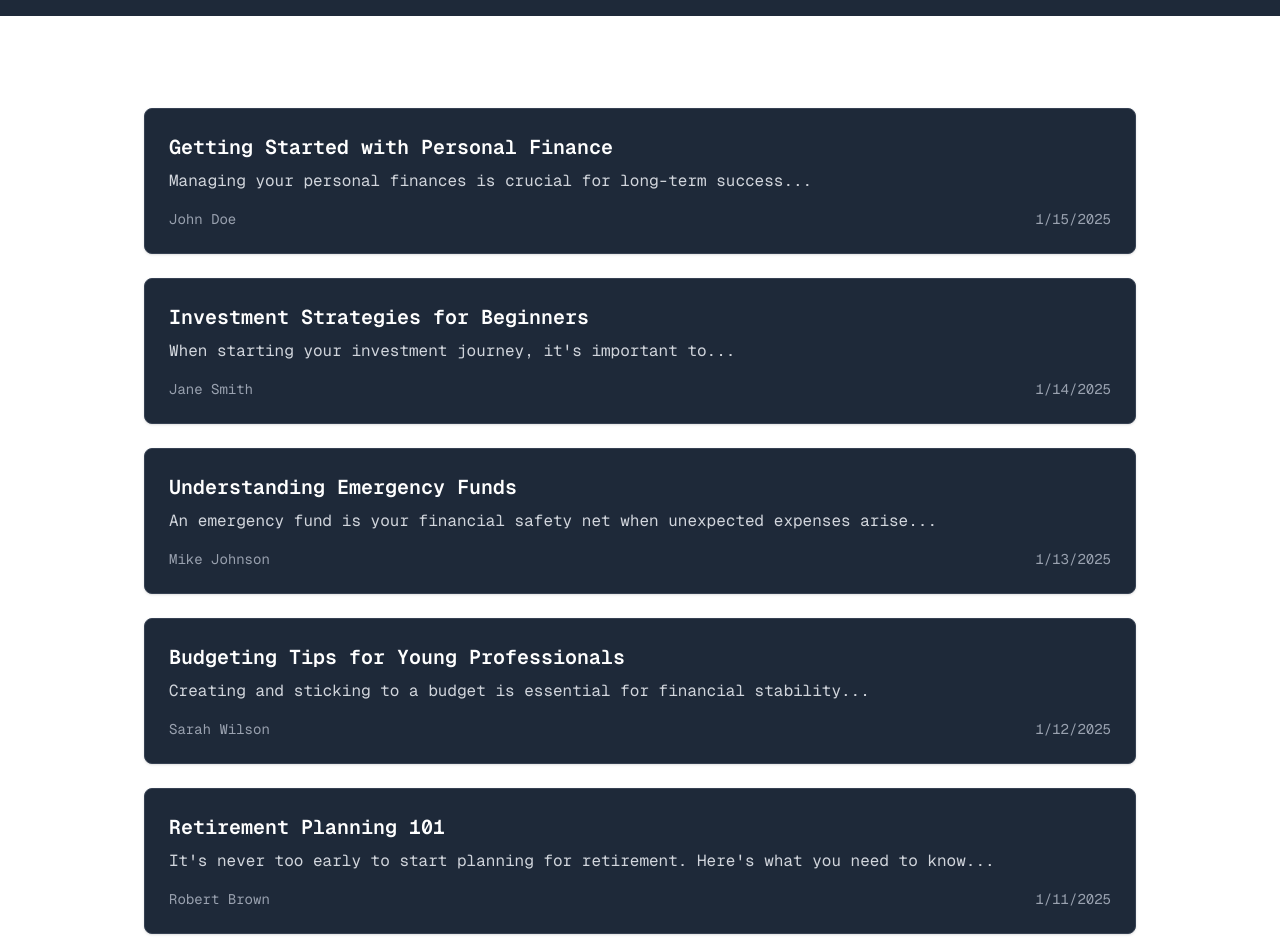
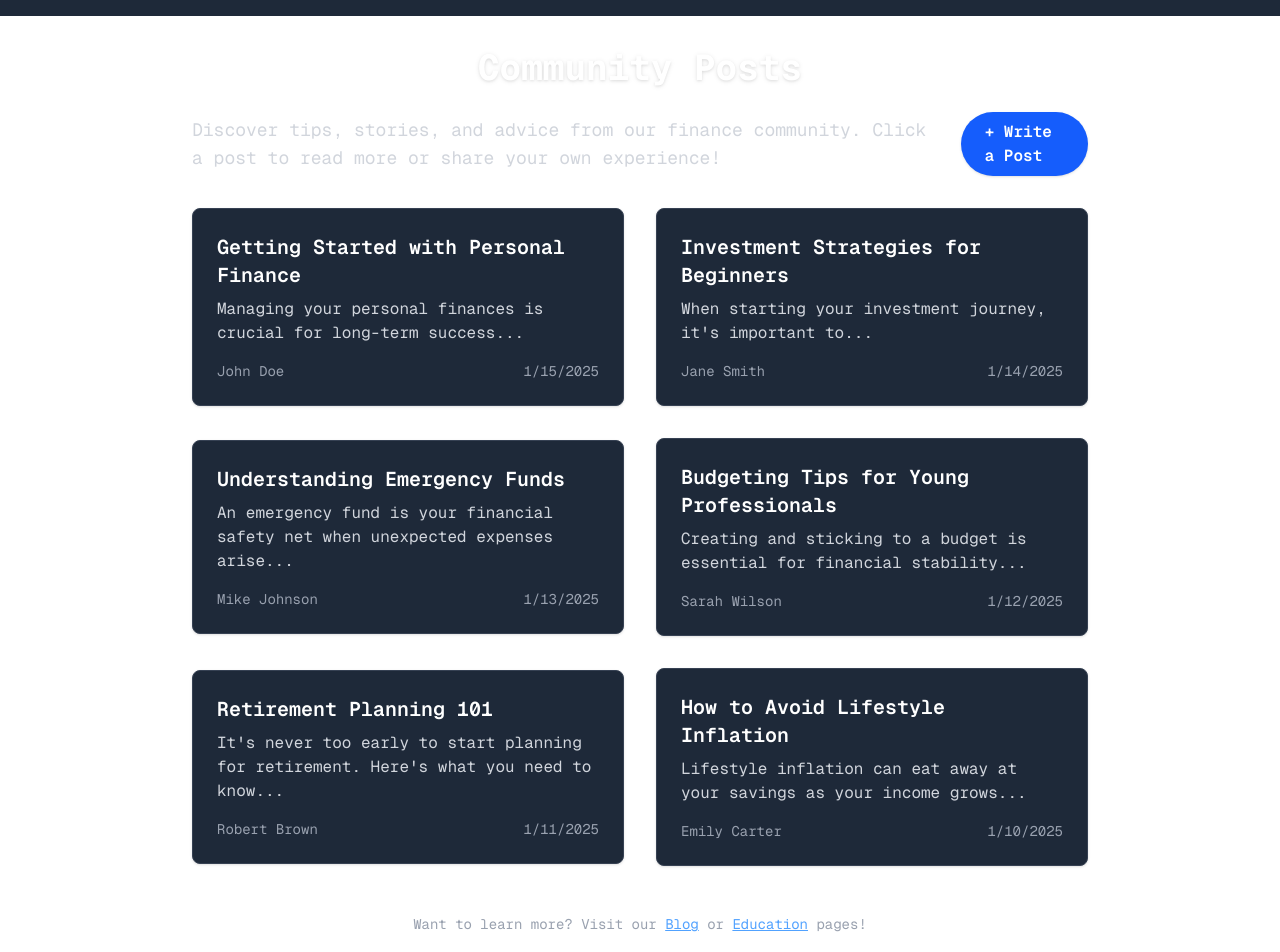
Before and after one commit to FraneCaleta/finance-education, a Next.js app: page /posts in a window 1280 px wide. Shown: the part 60-1012 px from the top of the page. Built offline with nearby package versions, Linux system fonts and the light colour scheme.

Commit message:
improve posts page so they can be expanded

```diff
--- a/src/app/posts/page.tsx
+++ b/src/app/posts/page.tsx
@@ -1,4 +1,7 @@
+"use client";
+
 import PostCard from "../../components/PostCard";
+import { useState, useRef } from "react";
 
 interface Post {
   id: string;
@@ -6,6 +9,7 @@ interface Post {
   content: string;
   author: string;
   date: string;
+  fullContent: string;
 }
 
 const MOCK_POSTS: Post[] = [
@@ -13,7 +17,9 @@ const MOCK_POSTS: Post[] = [
     id: "1",
     title: "Getting Started with Personal Finance",
     content:
-      "Managing your personal finances is crucial for long-term success...",
+      "Managing your personal finances is crucial for long-term success... ",
+    fullContent:
+      "Managing your personal finances is crucial for long-term success. Start by tracking your income and expenses, set clear financial goals, and create a budget that works for you. Remember, small steps taken today can lead to big rewards in the future. Automate your savings, avoid unnecessary debt, and always keep learning about money management.",
     author: "John Doe",
     date: "2025-01-15",
   },
@@ -21,6 +27,8 @@ const MOCK_POSTS: Post[] = [
     id: "2",
     title: "Investment Strategies for Beginners",
     content: "When starting your investment journey, it's important to...",
+    fullContent:
+      "When starting your investment journey, it's important to understand your risk tolerance and diversify your portfolio. Consider index funds or ETFs for broad market exposure, and avoid putting all your eggs in one basket. Stay consistent, invest regularly, and don't panic during market downturns.",
     author: "Jane Smith",
     date: "2025-01-14",
   },
@@ -29,6 +37,8 @@ const MOCK_POSTS: Post[] = [
     title: "Understanding Emergency Funds",
     content:
       "An emergency fund is your financial safety net when unexpected expenses arise...",
+    fullContent:
+      "An emergency fund is your financial safety net when unexpected expenses arise. Aim to save at least 3-6 months' worth of living expenses in a separate, easily accessible account. This will help you avoid debt and give you peace of mind during tough times.",
     author: "Mike Johnson",
     date: "2025-01-13",
   },
@@ -37,6 +47,8 @@ const MOCK_POSTS: Post[] = [
     title: "Budgeting Tips for Young Professionals",
     content:
       "Creating and sticking to a budget is essential for financial stability...",
+    fullContent:
+      "Creating and sticking to a budget is essential for financial stability. Track your spending, prioritize needs over wants, and set aside money for savings and investments. Use budgeting apps or spreadsheets to stay organized and motivated.",
     author: "Sarah Wilson",
     date: "2025-01-12",
   },
@@ -45,20 +57,123 @@ const MOCK_POSTS: Post[] = [
     title: "Retirement Planning 101",
     content:
       "It's never too early to start planning for retirement. Here's what you need to know...",
+    fullContent:
+      "It's never too early to start planning for retirement. Contribute to retirement accounts like IRAs or 401(k)s, take advantage of employer matches, and let compounding work in your favor. Review your plan regularly and adjust as your goals or circumstances change.",
     author: "Robert Brown",
     date: "2025-01-11",
+  },
+  {
+    id: "6",
+    title: "How to Avoid Lifestyle Inflation",
+    content:
+      "Lifestyle inflation can eat away at your savings as your income grows...",
+    fullContent:
+      "Lifestyle inflation can eat away at your savings as your income grows. To avoid it, increase your savings rate when you get a raise, keep your expenses in check, and focus on long-term goals rather than short-term gratification. Remember, wealth is built by keeping your spending below your means.",
+    author: "Emily Carter",
+    date: "2025-01-10",
   },
 ];
 
 export default function Posts() {
+  const [selectedPost, setSelectedPost] = useState<Post | null>(null);
+  const modalRef = useRef<HTMLDivElement>(null);
+
+  // Close modal when clicking outside the modal content
+  function handleModalOverlayClick(e: React.MouseEvent<HTMLDivElement>) {
+    if (modalRef.current && e.target === modalRef.current) {
+      setSelectedPost(null);
+    }
+  }
+
   return (
-    <div>
-      <h1 className="text-3xl font-bold mb-6 text-white">Community Posts</h1>
-      <div className="grid gap-6">
+    <section className="max-w-4xl mx-auto">
+      <h1 className="text-3xl md:text-4xl font-bold mb-6 text-white text-center drop-shadow">
+        Community Posts
+      </h1>
+      <div className="flex flex-col md:flex-row md:items-center md:justify-between mb-8 gap-4">
+        <p className="text-gray-300 text-lg">
+          Discover tips, stories, and advice from our finance community. Click a
+          post to read more or share your own experience!
+        </p>
+        <a
+          href="#"
+          className="inline-block bg-blue-600 hover:bg-blue-700 text-white font-semibold py-2 px-6 rounded-full shadow transition transform hover:-translate-y-1 hover:scale-105"
+        >
+          + Write a Post
+        </a>
+      </div>
+      <div className="grid gap-8 md:grid-cols-2">
         {MOCK_POSTS.map((post) => (
-          <PostCard key={post.id} post={post} />
+          <button
+            key={post.id}
+            className="text-left focus:outline-none"
+            onClick={() => setSelectedPost(post)}
+            aria-label={`Read full post: ${post.title}`}
+          >
+            <PostCard post={post} />
+          </button>
         ))}
       </div>
-    </div>
+      {/* Modal for full post */}
+      {selectedPost && (
+        <div
+          ref={modalRef}
+          className="fixed inset-0 z-50 flex items-center justify-center bg-black/60 backdrop-blur-sm"
+          onClick={handleModalOverlayClick}
+        >
+          <div className="bg-gray-900 rounded-lg shadow-2xl border border-gray-700 max-w-lg w-full mx-4 p-8 relative animate-fade-in">
+            <button
+              className="absolute top-4 right-4 text-gray-400 hover:text-white text-2xl"
+              onClick={() => setSelectedPost(null)}
+              aria-label="Close"
+            >
+              ×
+            </button>
+            <h2 className="text-2xl font-bold mb-2 text-white">
+              {selectedPost.title}
+            </h2>
+            <div className="flex justify-between text-sm text-gray-400 mb-4">
+              <span>{selectedPost.author}</span>
+              <time>{new Date(selectedPost.date).toLocaleDateString()}</time>
+            </div>
+            <p className="text-gray-200 mb-2">{selectedPost.fullContent}</p>
+          </div>
+        </div>
+      )}
+      <div className="mt-12 text-center text-gray-400 text-sm">
+        <span>
+          Want to learn more? Visit our{" "}
+          <a
+            href="/blog"
+            className="text-blue-400 underline hover:text-blue-300"
+          >
+            Blog
+          </a>{" "}
+          or{" "}
+          <a
+            href="/education"
+            className="text-blue-400 underline hover:text-blue-300"
+          >
+            Education
+          </a>{" "}
+          pages!
+        </span>
+      </div>
+      <style jsx global>{`
+        @keyframes animate-fade-in {
+          from {
+            opacity: 0;
+            transform: translateY(30px) scale(0.98);
+          }
+          to {
+            opacity: 1;
+            transform: translateY(0) scale(1);
+          }
+        }
+        .animate-fade-in {
+          animation: animate-fade-in 0.25s cubic-bezier(0.4, 0, 0.2, 1);
+        }
+      `}</style>
+    </section>
   );
 }
```
